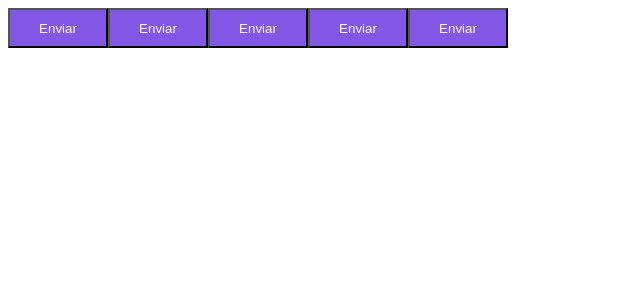
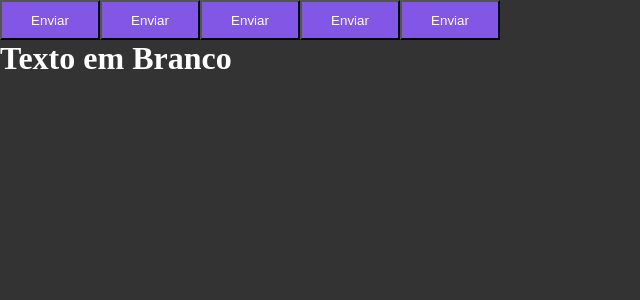
Before and after one commit to Raimison2020/ignite-timer, a React (Vite) app: page / in a window 1280 px wide. Shown: the top 300 px of the page, without its empty margins (0-640 px from the left). Built offline with nearby package versions, Linux system fonts and the light colour scheme.

Commit message:
6. Estilos globais.

```diff
--- a/src/App.tsx
+++ b/src/App.tsx
@@ -1,6 +1,7 @@
 import { ThemeProvider } from "styled-components";
 import { Button } from "./components/Button";
 import { defaultTheme } from "./styles/themes/default";
+import { GlobalStyle } from "./styles/global";
 
 export function App() {
   return (
@@ -10,6 +11,9 @@
       <Button variant="success" />
       <Button variant="danger" />
       <Button />
+
+      <h1>Texto em Branco</h1>
+      <GlobalStyle />
     </ThemeProvider>
   );
 }
--- /dev/null
+++ b/src/styles/global.ts
@@ -0,0 +1,14 @@
+import { createGlobalStyle } from "styled-components";
+
+export const GlobalStyle = createGlobalStyle`
+  * {
+    margin: 0;
+    padding: 0;
+    box-sizing: border-box;
+  }
+
+  body {
+    background: #333;
+    color: #fff;
+  }
+`;
```
